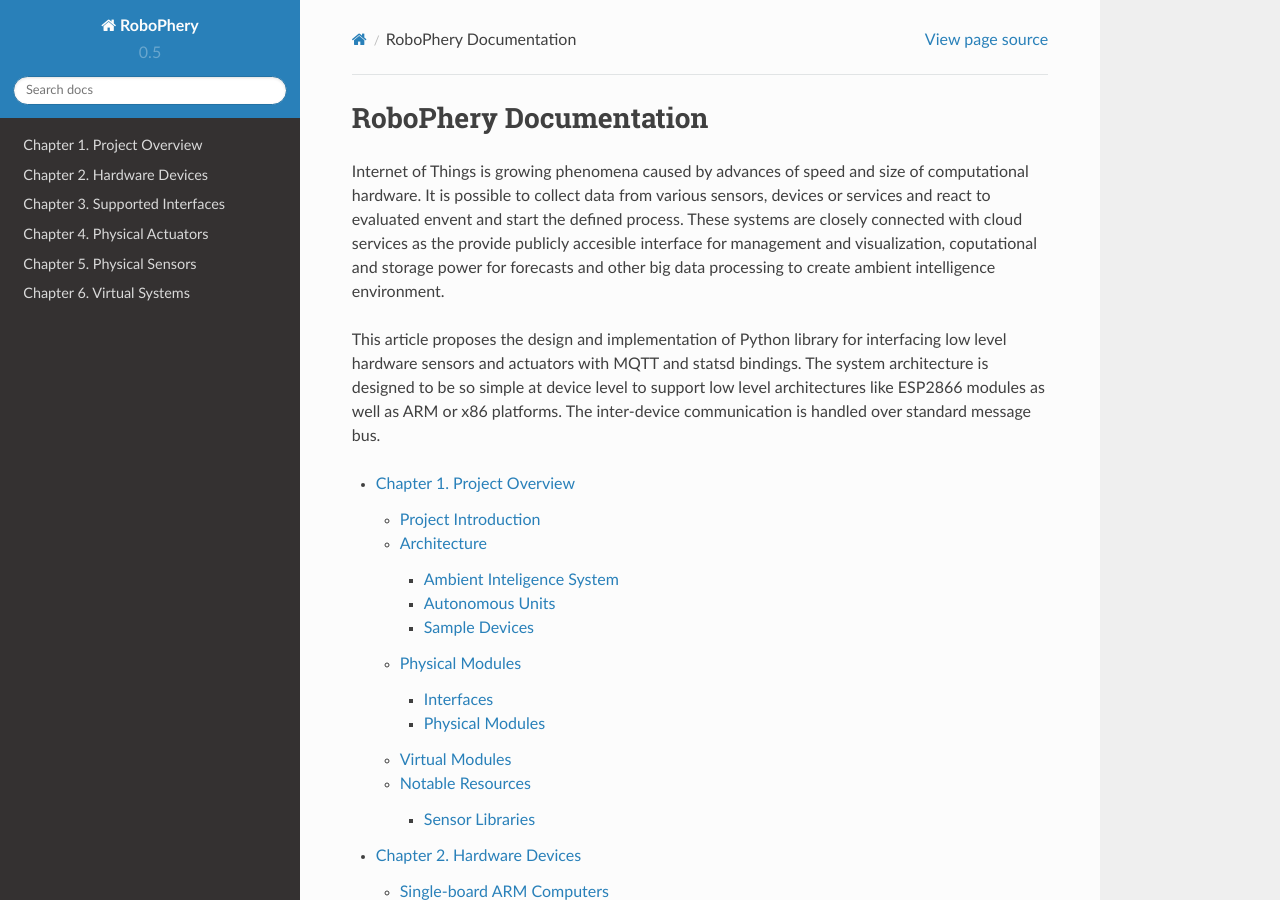
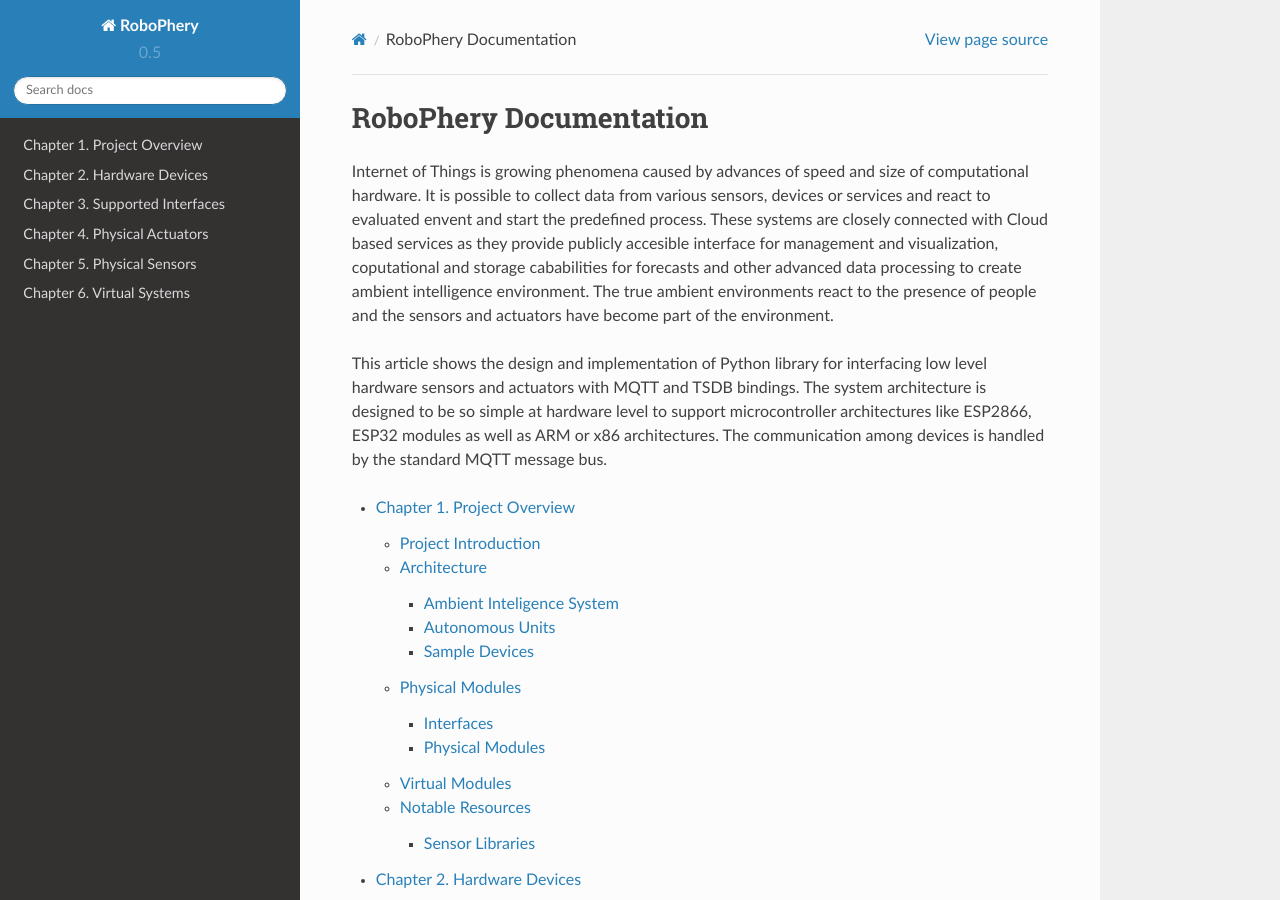
Before and after one commit to cznewt/robophery, a Sphinx documentation site: the page built from docs/source/index.rst, in a window 1280 px wide and 900 px high. Built offline with Sphinx 7.4.7 and the Read the Docs theme 2.0.0, drawn with Linux system fonts in a browser that asks for light colours; formulas are drawn with MathJax 3.

Commit message:
Docfixes

```diff
--- a/docs/source/index.rst
+++ b/docs/source/index.rst
@@ -5,17 +5,19 @@
 Internet of Things is growing phenomena caused by advances of speed and size
 of computational hardware. It is possible to collect data from various
 sensors, devices or services and react to evaluated envent and start the
-defined process. These systems are closely connected with cloud services as
-the provide publicly accesible interface for management and visualization,
-coputational and storage power for forecasts and other big data processing to
-create ambient intelligence environment.
+predefined process. These systems are closely connected with Cloud based
+services as they provide publicly accesible interface for management and
+visualization, coputational and storage cababilities for forecasts and other
+advanced data processing to create ambient intelligence environment. The true
+ambient environments react to the presence of people and the sensors and
+actuators have become part of the environment.
 
-This article proposes the design and implementation of Python library for
-interfacing low level hardware sensors and actuators with MQTT and statsd
-bindings. The system architecture is designed to be so simple at device level
-to support low level architectures like ESP2866 modules as well as ARM or x86
-platforms. The inter-device communication is handled over standard message
-bus.
+This article shows the design and implementation of Python library for
+interfacing low level hardware sensors and actuators with MQTT and TSDB
+bindings. The system architecture is designed to be so simple at hardware
+level to support microcontroller architectures like ESP2866, ESP32 modules as
+well as ARM or x86 architectures. The communication among devices is handled
+by the standard MQTT message bus.
 
 .. toctree::
    :maxdepth: 3
```
Also changed, not shown: docs/source/doc/arch/architecture.rst (+10 -11 lines).
